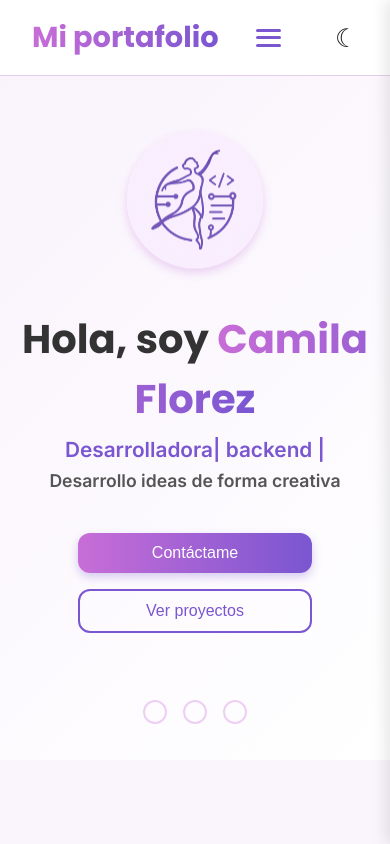
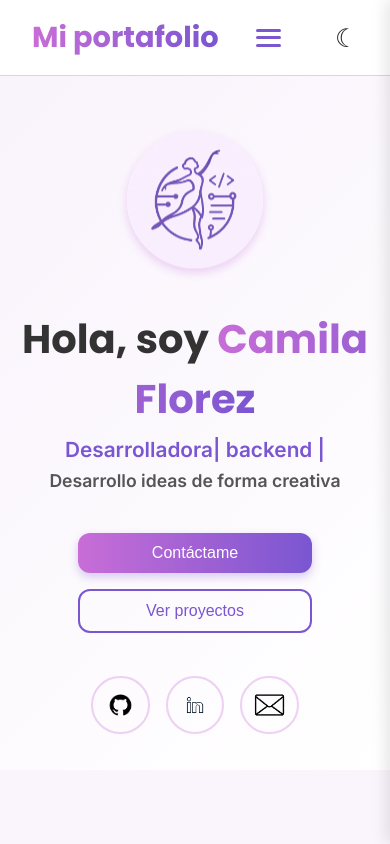
Before and after one commit to CamilaFlorez12/PORTAFOLIO, a React (Vite) app: page /#/ in a window 390 px wide. Built offline with nearby package versions, Linux system fonts and the light colour scheme.

Commit message:
style: :lipstick: add responsive
add respinsive

by@camilaflorez

```diff
--- a/src/components/Presentation/Presentation.css
+++ b/src/components/Presentation/Presentation.css
@@ -161,4 +161,10 @@
   .buttons button {
     width: 60vw;
   }
+  .socialMedia .icon{
+    width: 15vw;
+  }
+  .socialMedia{
+    margin: 0;
+  }
 }
```
